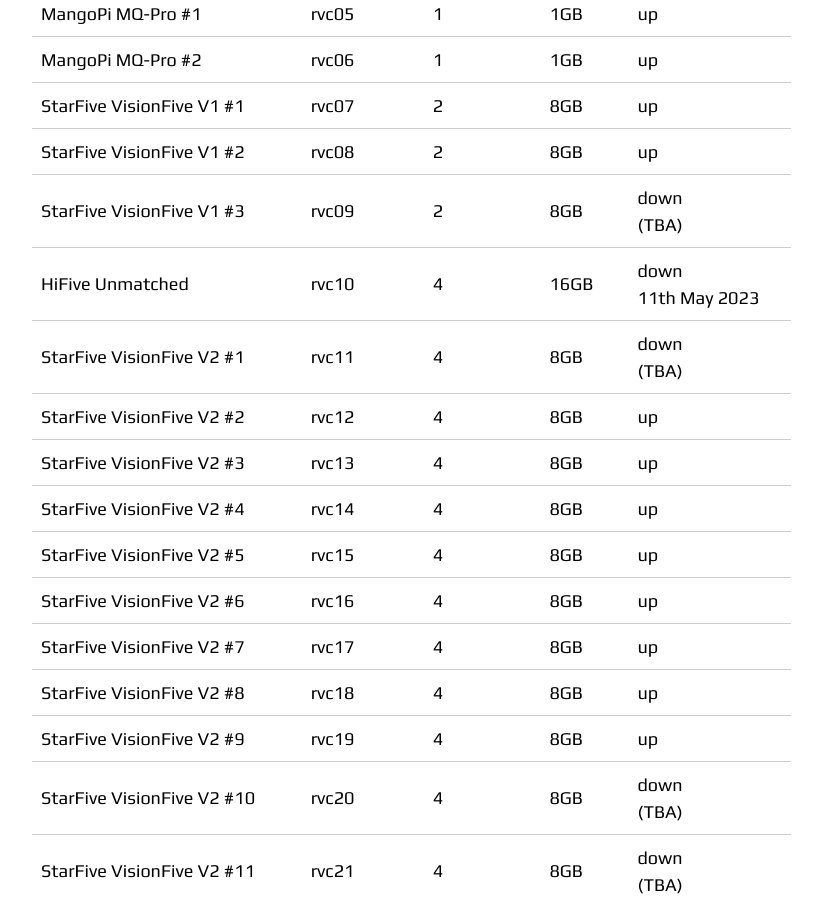
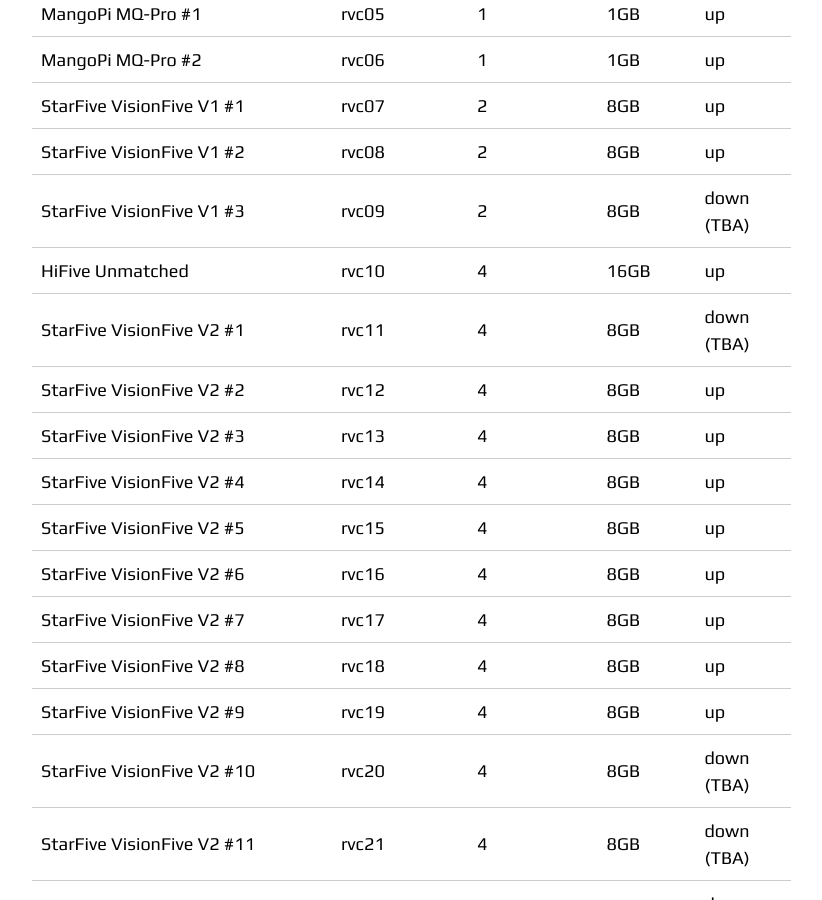
Before and after one commit to RISCVtestbed/riscvtestbed.github.io, a Jekyll site: the page built from _documentation/running_riscv.md, in a window 1280 px wide and 900 px high, scrolled down 961 px. Shown: the whole window, without its empty margins (343-1165 px from the left). Built offline with Jekyll 4.4.1, drawn with Linux system fonts in a browser that asks for light colours; nearby versions of some CDN libraries.

Commit message:
Update running_riscv.md

```diff
--- a/_documentation/running_riscv.md
+++ b/_documentation/running_riscv.md
@@ -24,7 +24,7 @@
 | StarFive VisionFive V1 #1 | rvc07 | 2 | 8GB | up |
 | StarFive VisionFive V1 #2 | rvc08 | 2 | 8GB | up |
 | StarFive VisionFive V1 #3 | rvc09 | 2 | 8GB | down <br />(TBA) |
-| HiFive Unmatched  | rvc10 | 4 | 16GB | down <br /> 11th May 2023 |
+| HiFive Unmatched  | rvc10 | 4 | 16GB | up |
 | StarFive VisionFive V2 #1 | rvc11 | 4 | 8GB | down <br />(TBA) |
 | StarFive VisionFive V2 #2 | rvc12 | 4 | 8GB | up |
 | StarFive VisionFive V2 #3 | rvc13 | 4 | 8GB | up |
```
